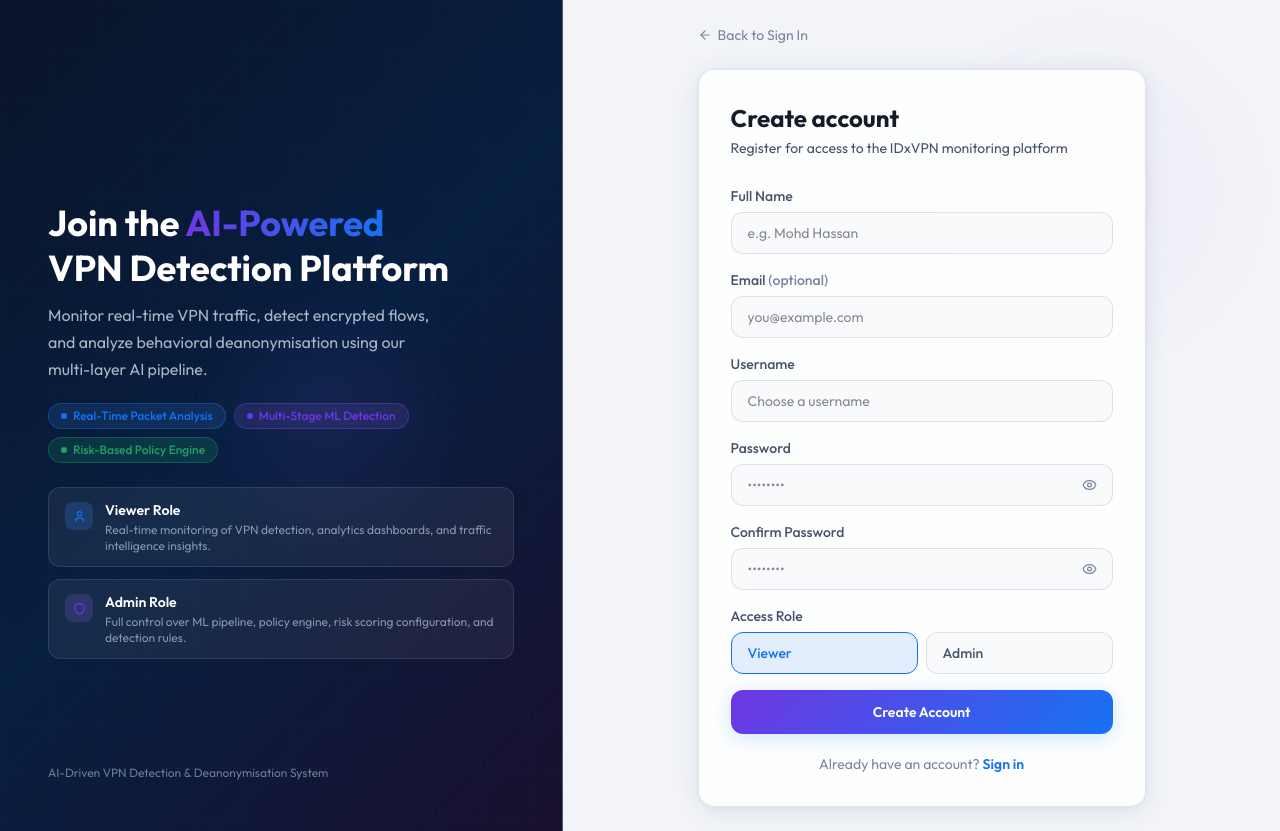
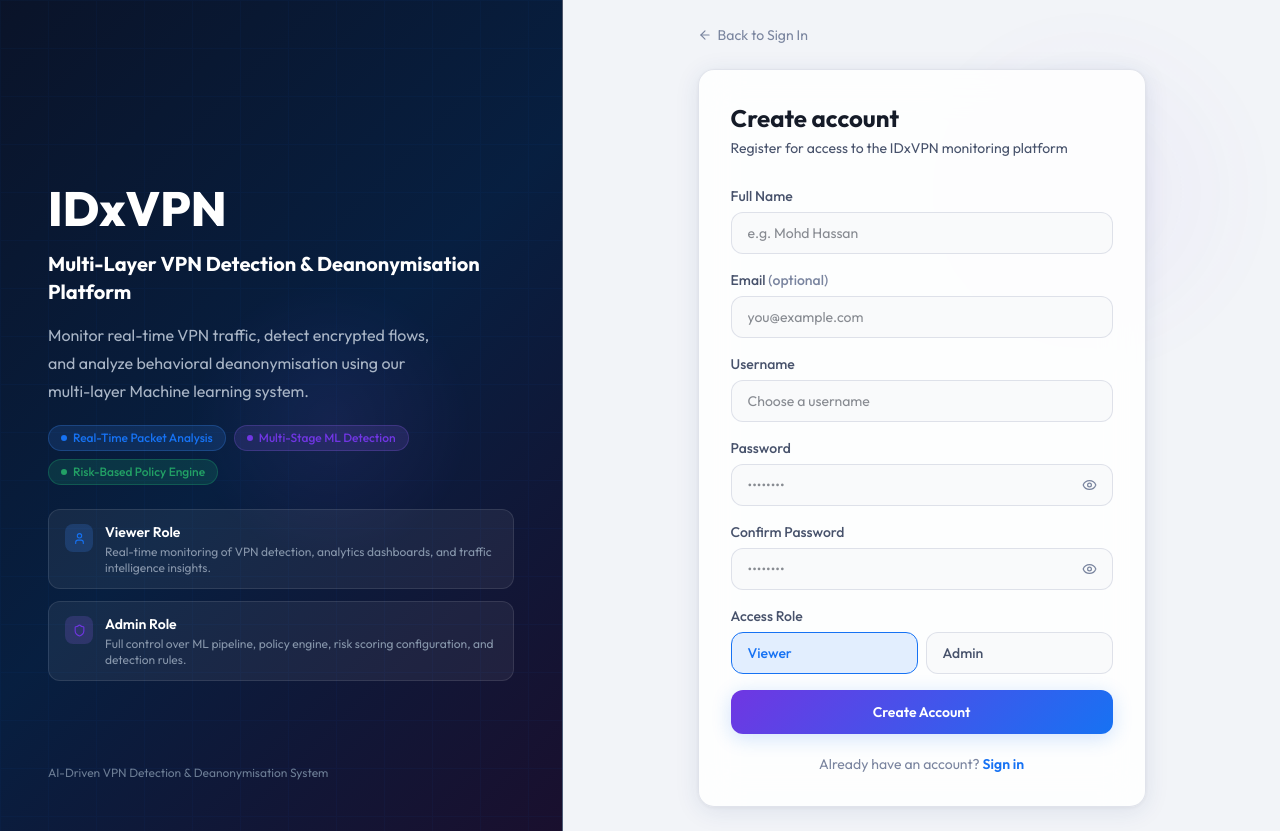
Before and after one commit to MohdHassaan12/VPN-Detection-Deanonymisation, a React (Vite) app in the folder deployment/dashboards/idxvpn-ui/: page /VPN-Detection-Deanonymisation/register in a window 1280 px wide. Built offline with nearby package versions, Linux system fonts and the light colour scheme.

Commit message:
feat: Register page — new heading hierarchy IDxVPN + project subtitle + updated description

```diff
--- a/deployment/dashboards/idxvpn-ui/src/components/auth/Register.jsx
+++ b/deployment/dashboards/idxvpn-ui/src/components/auth/Register.jsx
@@ -149,19 +149,27 @@ const Register = () => {
                 {/* Copy */}
                 <div className="relative z-10 space-y-6 animate-fade-in-up delay-100">
                     <div>
-                        <h1 className="text-4xl font-bold leading-tight text-white mb-3">
-                            Join the <span
-                                className="text-gradient"
-                                style={{ backgroundImage: 'linear-gradient(90deg, var(--accent-purple), var(--accent-blue))' }}
-                            >
-                                AI-Powered
-                            </span><br/>
-                            VPN Detection Platform
+                        {/* IDxVPN heading */}
+                        <h1 className="text-5xl font-black leading-tight mb-3"
+                            style={{
+                                background: 'linear-gradient(135deg, #ffffff 40%, var(--accent-blue) 100%)',
+                                WebkitBackgroundClip: 'text',
+                                WebkitTextFillColor: 'transparent',
+                            }}
+                        >
+                            IDxVPN
                         </h1>
-                        <p style={{ color: 'hsl(215,20%,72%)', lineHeight: 1.7 }} className="text-base max-w-sm mb-5">
+
+                        {/* Project subtitle */}
+                        <h2 className="text-xl font-bold text-white mb-4 leading-snug">
+                            Multi-Layer VPN Detection &amp; Deanonymisation Platform
+                        </h2>
+
+                        {/* Description */}
+                        <p style={{ color: 'hsl(215,20%,72%)', lineHeight: 1.75 }} className="text-base max-w-sm mb-5">
                             Monitor real-time VPN traffic, detect encrypted flows,
                             and analyze behavioral deanonymisation using our
-                            multi-layer AI pipeline.
+                            multi-layer Machine learning system.
                         </p>
 
                         {/* Badges */}
```
